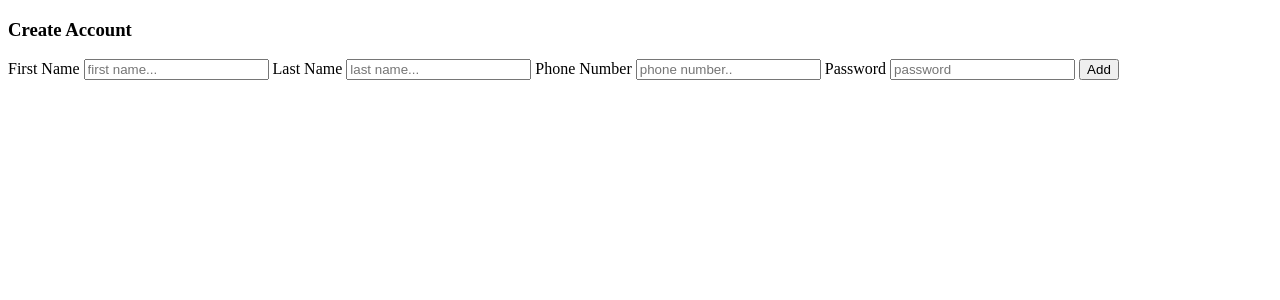
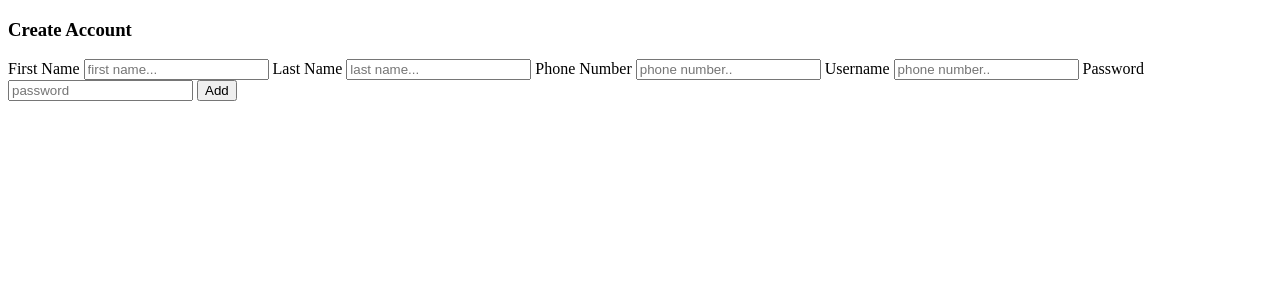
Before and after one commit to kriishnaPat/HackEDBeta2023, a Flask app: page /login in a window 1280 px wide. Shown: the top 300 px of the page. Run offline with Flask 3, Linux system fonts and the light colour scheme.

Commit message:
Editing login

```diff
--- a/app.py
+++ b/app.py
@@ -17,14 +17,12 @@ class Profile(db.Model):
     first_name = db.Column(db.String(20), unique=False, nullable=False)
     last_name = db.Column(db.String(20), unique=False, nullable=False)
     phone = db.Column(db.String(20), unique=True, nullable=False)
+    username = db.Column(db.String(20), unique=True, nullable=False)
     password = db.Column(db.String(20), unique=False, nullable=False)
 
 
 	# repr method represents how one object of this datatable
 	# will look like
-def __repr__(self):
-	return f"Name : {self.first_name}, Age: {self.age}"
-
 @app.route("/")
 def home():
     return render_template('index.html')
@@ -43,6 +41,7 @@ def profile():
     # input fields
     first_name = request.form.get("first_name")
     last_name = request.form.get("last_name")
+    username = request.form.get("username")
     phone = request.form.get("phone_number")
     password = request.form.get("password")
 
@@ -50,7 +49,7 @@ def profile():
     # create an object of the Profile class of models
     # and store data as a row in our datatable
     if first_name != '' and last_name != '' and phone != '' and password != '':
-        p = Profile(first_name=first_name, last_name=last_name, phone=phone, password=password)
+        p = Profile(first_name=first_name, last_name=last_name, phone=phone, username=username, password=password)
         db.session.add(p)
         db.session.commit()
         return redirect('/')
--- a/send_sms.py
+++ b/send_sms.py
@@ -5,6 +5,9 @@ account_sid = os.environ['TWILIO_ACCOUNT_SID']
 auth_token = os.environ['TWILIO_AUTH_TOKEN']
 client = Client(account_sid, auth_token)
 
+
+
+
 message = client.messages.create(
     from_="+14149821518", body="wood chuck chuck", to="+17804059975"
 )
--- a/templates/login.html
+++ b/templates/login.html
@@ -12,6 +12,8 @@
          <input type="text" name= "last_name" placeholder="last name...">
          <label>Phone Number</label>
          <input type="text" name= "phone_number" placeholder="phone number..">
+         <label>Username</label>
+         <input type="text" name= "phone_number" placeholder="phone number..">
          <label>Password</label>
          <input type="text" name= "password" placeholder="password">
          <button type="submit">Add</button>
```
